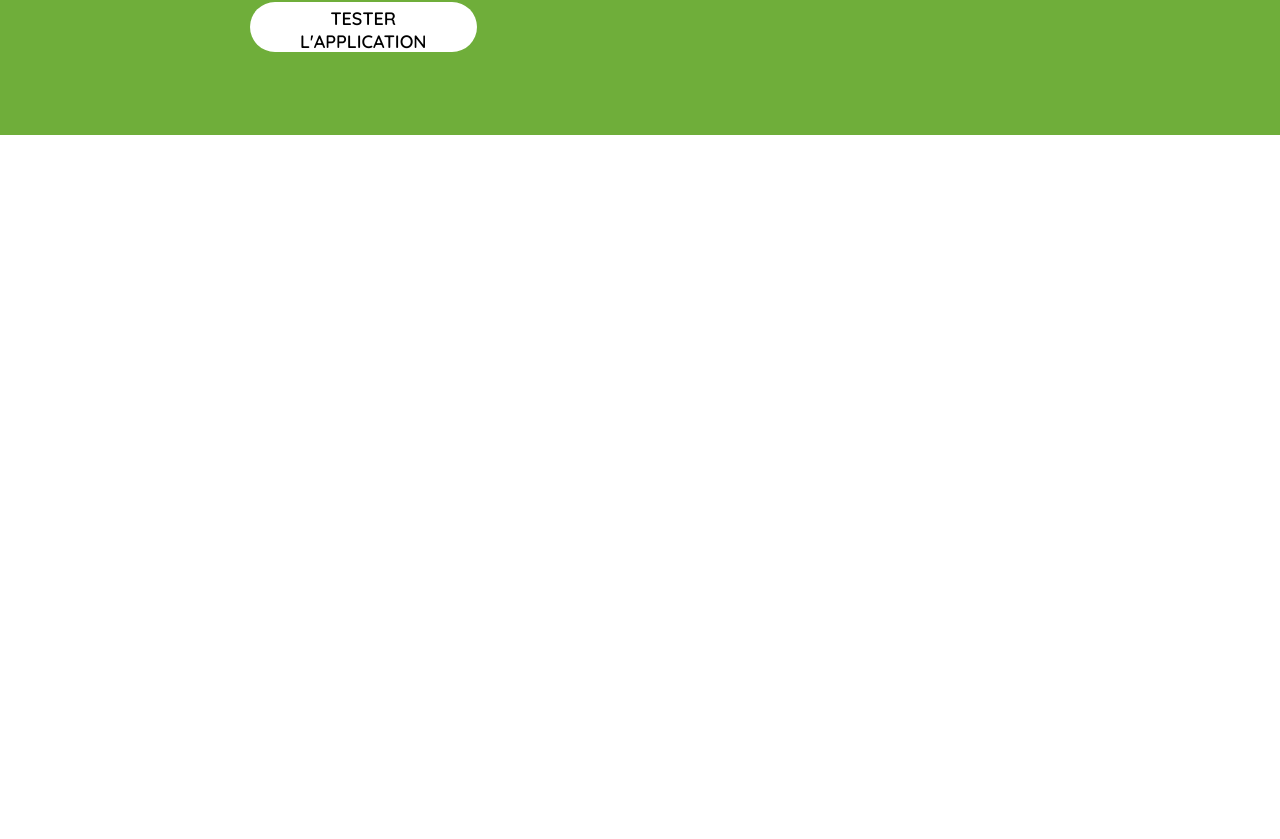
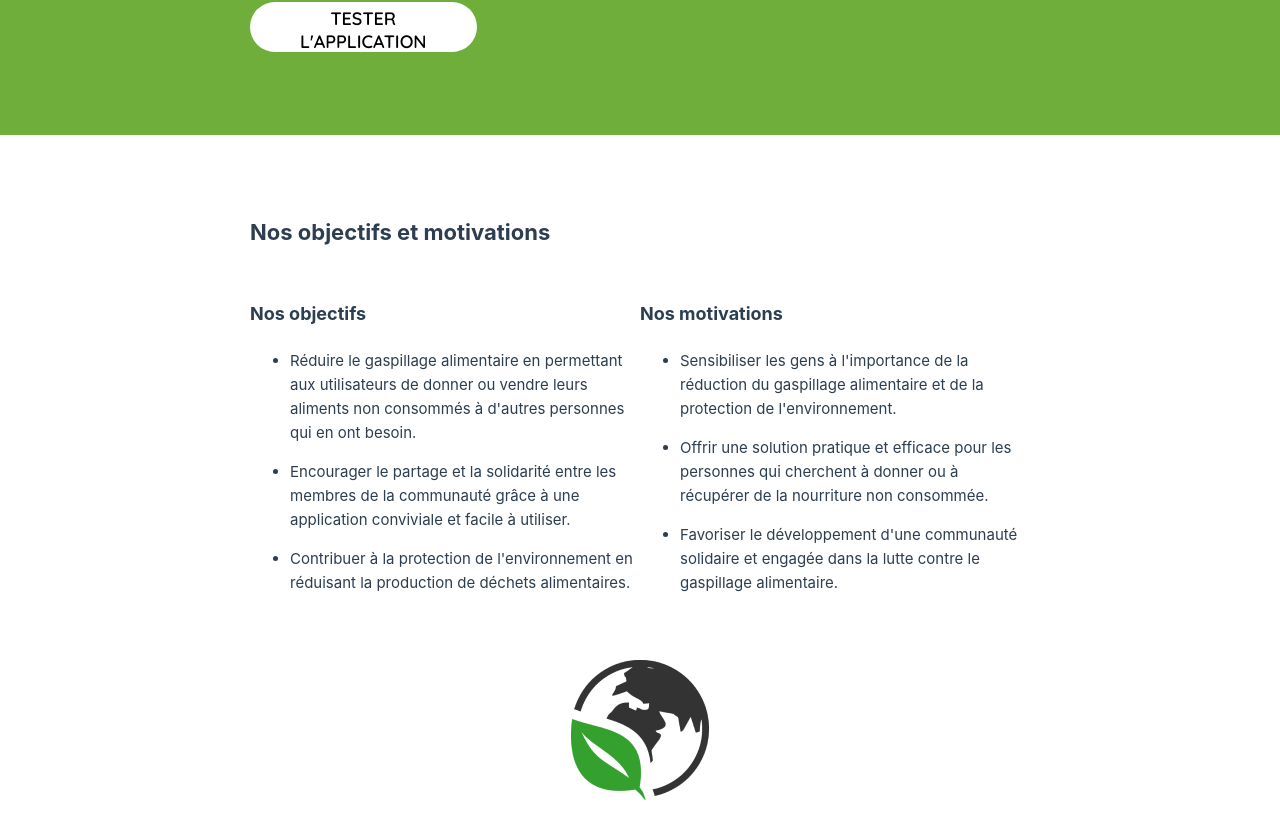
Before and after one commit to JulienDaCosta-GitHub/ShareMyFood-LandingPage, a Vue app: page / in a window 1280 px wide. Shown: the part 1569-2408 px from the top of the page. Before the commit the page ends 1704 px from the top, so only its background shows below. Built offline with nearby package versions, Linux system fonts and the light colour scheme.

Commit message:
goals and motivations

```diff
--- a/src/App.vue
+++ b/src/App.vue
@@ -2,12 +2,14 @@
 import HeaderComponent from './components/HeaderComponent.vue'
 import MainSection from "./components/MainSection.vue";
 import WhatIsShareMyFood from "@/components/WhatIsShareMyFood.vue";
+import GoalsAndMotivations from "@/components/GoalsAndMotivations.vue";
 </script>
 
 <template>
   <HeaderComponent></HeaderComponent>
   <MainSection></MainSection>
   <WhatIsShareMyFood></WhatIsShareMyFood>
+  <GoalsAndMotivations></GoalsAndMotivations>
 </template>
 
 <style scoped>
--- /dev/null
+++ b/src/components/GoalsAndMotivations.vue
@@ -0,0 +1,77 @@
+<template>
+<div class="goals-and-motivations">
+  <div class="goals-and-motivations-container">
+    <h2>Nos objectifs et motivations</h2>
+
+    <div class="goals-and-motivations-lists">
+      <div class="goals-and-motivations-each-list">
+        <h3 class="goals-and-motivations-lists-title">Nos objectifs</h3>
+        <div>
+          <ul>
+            <li class="goals-and-motivations-lists-title-li">Réduire le gaspillage alimentaire en permettant aux utilisateurs de donner ou vendre leurs aliments non consommés à d'autres personnes qui en ont besoin.</li>
+            <li class="goals-and-motivations-lists-title-li">Encourager le partage et la solidarité entre les membres de la communauté grâce à une application conviviale et facile à utiliser.</li>
+            <li class="goals-and-motivations-lists-title-li">Contribuer à la protection de l'environnement en réduisant la production de déchets alimentaires.</li>
+          </ul>
+        </div>
+      </div>
+      <div class="goals-and-motivations-each-list">
+        <h3 class="goals-and-motivations-lists-title">Nos motivations</h3>
+        <div>
+          <ul>
+            <li class="goals-and-motivations-lists-title-li">Sensibiliser les gens à l'importance de la réduction du gaspillage alimentaire et de la protection de l'environnement.</li>
+            <li class="goals-and-motivations-lists-title-li">Offrir une solution pratique et efficace pour les personnes qui cherchent à donner ou à récupérer de la nourriture non consommée.</li>
+            <li class="goals-and-motivations-lists-title-li">Favoriser le développement d'une communauté solidaire et engagée dans la lutte contre le gaspillage alimentaire.</li>
+          </ul>
+        </div>
+      </div>
+    </div>
+
+    <div class="goals-and-motivations-img">
+      <img src="src/assets/img/planet.png" alt="planet">
+    </div>
+  </div>
+</div>
+</template>
+
+<script>
+export default {
+  name: "GoalsAndMotivations"
+}
+</script>
+
+<style scoped>
+.goals-and-motivations {
+  min-height: 700px;
+  padding: 80px 250px;
+}
+
+.goals-and-motivations h2 {
+  margin-bottom: 50px;
+  font-size: 22px;
+  font-weight: bold;
+}
+
+.goals-and-motivations-lists {
+  display: flex;
+  justify-content: space-between;
+}
+
+.goals-and-motivations-lists-title {
+  font-weight: bold;
+  font-size: 18px;
+  margin-bottom: 20px;
+}
+
+.goals-and-motivations-lists-title-li {
+  margin-bottom: 15px;
+}
+
+.goals-and-motivations-each-list {
+  width: 500px;
+}
+
+.goals-and-motivations-img {
+  text-align: center;
+  margin-top: 50px;
+}
+</style>
```
Also changed, not shown: src/assets/img/planet.png (added).
